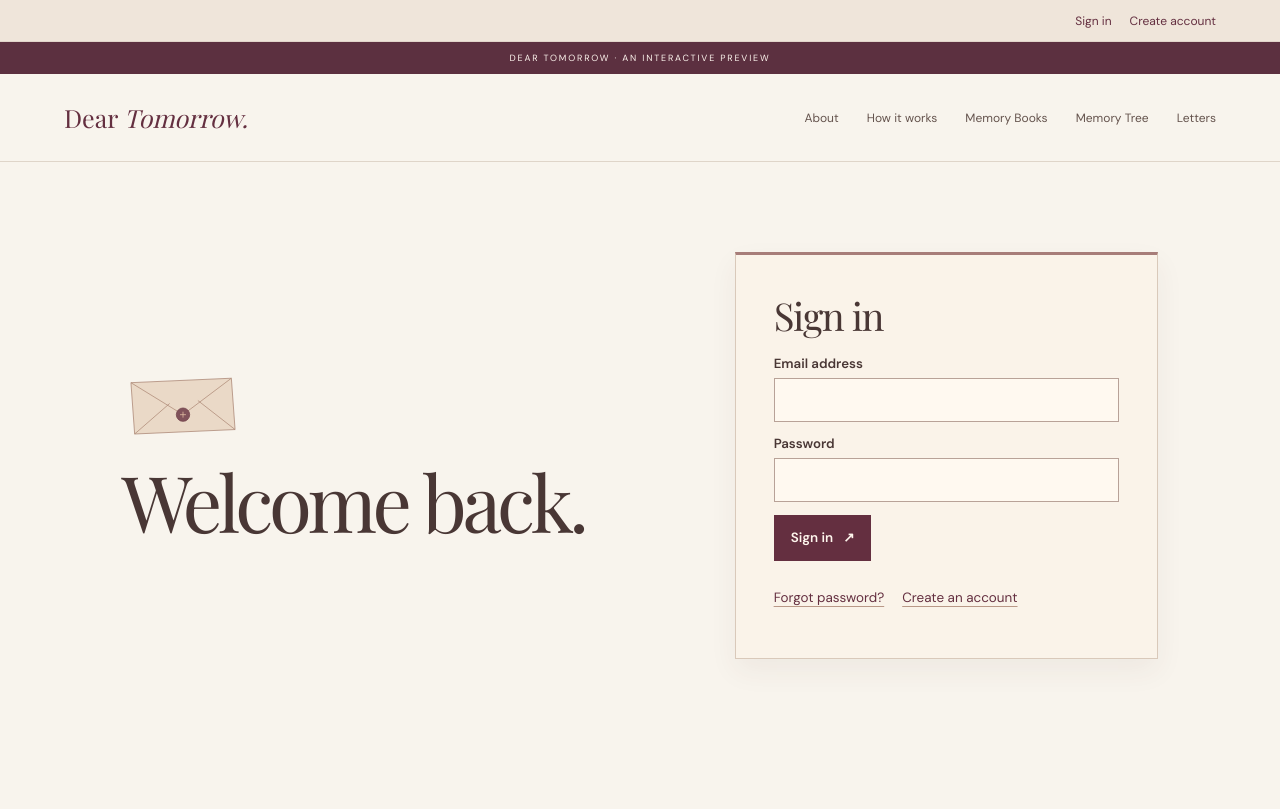
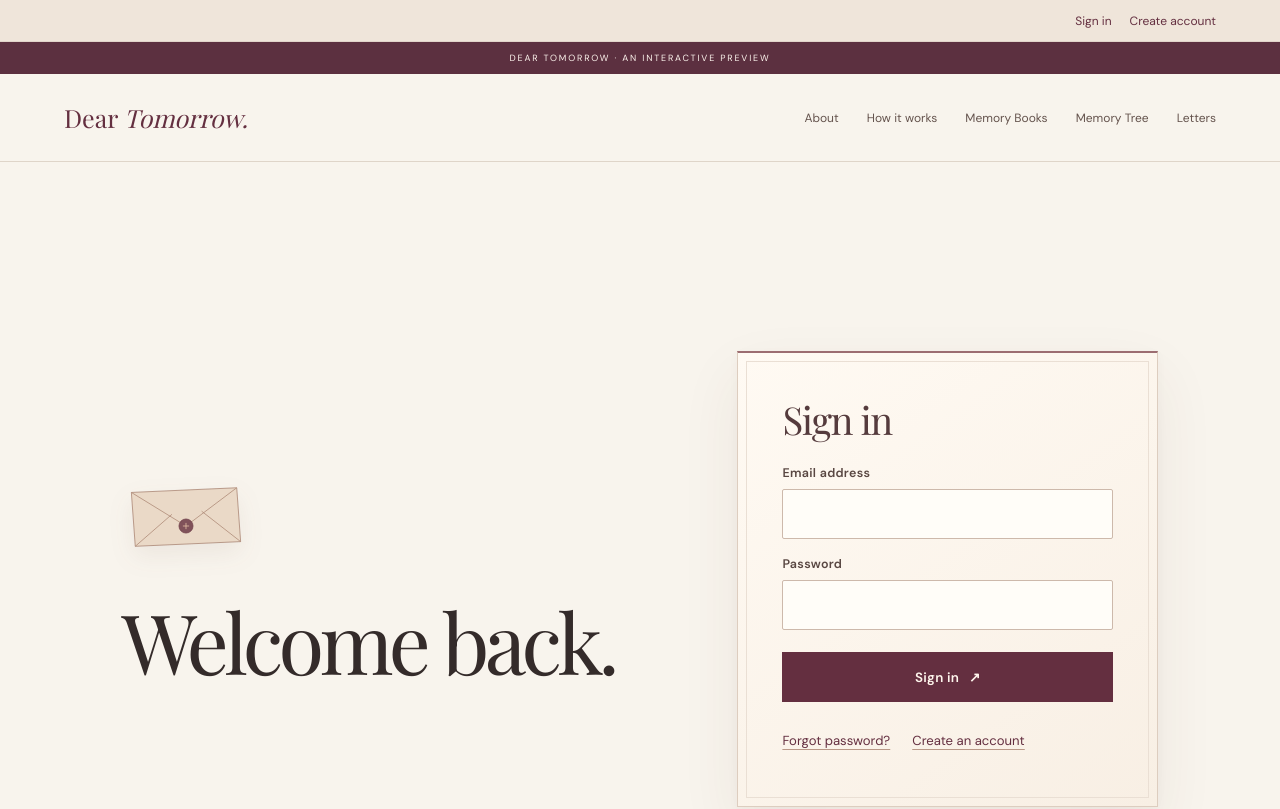
Before and after one commit to 3eebu/DearTomorrow, a Next.js app: page /login in a window 1280 px wide. Shown: the top 809 px of the page. Built offline with nearby package versions, Linux system fonts and the light colour scheme; no server answers; a web font is replaced by a local one.

Commit message:
Polish Dear Tomorrow account forms

```diff
--- a/src/app/accounts.css
+++ b/src/app/accounts.css
@@ -18,16 +18,32 @@
 .dt-account-secondary,.dt-account button.dt-account-link{display:inline-flex;align-items:center;min-height:44px;background:transparent;border:1px solid #baa397;color:var(--a-wine);padding:6px 13px;font-size:.83rem}
 .dt-account button.dt-account-link{border-color:transparent;text-decoration:underline;text-underline-offset:.25em;padding-inline:0}
 .dt-account .dt-account-primary:hover:not(:disabled){background:#794858}
-.dt-auth-layout{display:grid;grid-template-columns:minmax(0,1.05fr) minmax(0,.85fr);gap:clamp(26px,7vw,110px);align-items:center}
-.dt-auth-intro svg{display:block;margin-bottom:18px}
-.dt-auth-intro>p{margin-top:18px;max-width:40ch;font:1.1rem/1.65 var(--a-serif)}
-.dt-auth-letter{padding:clamp(20px,4vw,38px);background:#faf3e9;border:1px solid var(--a-line);border-top:3px solid #a77d79;box-shadow:0 12px 27px #51362b0f}
-.dt-auth-letter h2{margin-bottom:18px}
-.dt-account-form{display:grid;gap:13px;max-width:500px;margin:15px 0}
-.dt-account-form label{display:grid;gap:6px;font-size:.83rem;font-weight:600;color:var(--a-text)}
-.dt-account-form :is(input,textarea){min-height:44px;width:100%;min-width:0;border:1px solid #b8a298;border-radius:0;padding:8px 10px;background:#fff9f0;color:#382a2a;font:1rem/1.4 'DM Sans',sans-serif}
+.dt-auth-layout{display:grid;grid-template-columns:minmax(0,1fr) minmax(360px,.82fr);gap:clamp(36px,8vw,124px);align-items:center;max-width:1040px;margin-inline:auto;min-height:min(690px,calc(100svh - 145px))}
+.dt-auth-intro{position:relative;padding:clamp(18px,3vw,42px) 0}
+.dt-auth-intro:before{content:"";position:absolute;z-index:-1;inset:0 auto 0 -5vw;width:min(40vw,420px);background:radial-gradient(ellipse at 45% 50%,#f1e4d5a8,transparent 70%);pointer-events:none}
+.dt-auth-intro svg{display:block;width:clamp(96px,10vw,132px);height:auto;margin-bottom:clamp(25px,4vw,44px);filter:drop-shadow(0 10px 12px #61423b13)}
+.dt-auth-intro h1{max-width:10ch!important;font-size:clamp(3rem,6.5vw,5.8rem)!important;line-height:.99!important;letter-spacing:-.055em!important;color:#342b2a}
+.dt-auth-intro>p{margin-top:22px;max-width:35ch;font:clamp(1.05rem,1.6vw,1.28rem)/1.7 var(--a-serif);color:#765c55}
+.dt-auth-letter{position:relative;padding:clamp(25px,4vw,44px);background:linear-gradient(145deg,#fffaf3 0%,#f8efe4 100%);border:1px solid #ddcdbf;border-top:2px solid #9c6d71;box-shadow:0 24px 58px #51362b12,0 3px 10px #51362b08}
+.dt-auth-letter:after{content:"";position:absolute;inset:8px;pointer-events:none;border:1px solid #eadfd4}
+.dt-auth-letter>*{position:relative;z-index:1}
+.dt-auth-letter h2{margin-bottom:24px;font-size:clamp(1.55rem,2.7vw,2.05rem);letter-spacing:-.025em;color:#553b3d}
+.dt-account-form{display:grid;gap:17px;max-width:500px;margin:20px 0 12px}
+.dt-account-form label{display:grid;gap:8px;font-size:.78rem;font-weight:600;letter-spacing:.025em;color:#594742}
+.dt-account-form :is(input,textarea){min-height:50px;width:100%;min-width:0;border:1px solid #cdb9ab;border-radius:2px;padding:11px 13px;background:#fffdf8;color:#382a2a;font:1rem/1.4 'DM Sans',sans-serif;transition:border-color .18s ease,box-shadow .18s ease,background-color .18s ease}
+.dt-account-form :is(input,textarea)::placeholder{color:#a28d83}
+.dt-account-form :is(input,textarea):hover{border-color:#9f8176}
+.dt-account-form :is(input,textarea):focus-visible{outline:2px solid #80505e;outline-offset:2px;border-color:#80505e;background:#fffefa}
+.dt-account-form :is(input,textarea):user-invalid:not(:placeholder-shown){border-color:#a04f53;box-shadow:0 0 0 2px #a04f5314}
+.dt-account-form :is(input,textarea):disabled{background:#f0e8df;color:#88796f}
+.dt-account-form input:-webkit-autofill{-webkit-box-shadow:0 0 0 1000px #fffdf8 inset;-webkit-text-fill-color:#382a2a}
+.dt-account-form small{font-size:.77rem;letter-spacing:.01em}
+.dt-account-form .dt-account-primary{width:100%;min-height:50px;margin-top:5px;letter-spacing:.015em;transition:background-color .18s ease,transform .18s ease,box-shadow .18s ease}
+.dt-account-form .dt-account-primary:hover:not(:disabled){transform:translateY(-1px);box-shadow:0 7px 16px #642f4022}
+.dt-account-form .dt-account-primary:disabled{opacity:.55}
+.dt-auth-letter .dt-account-notice{padding:12px 14px;border-left-width:3px}
 .dt-account-form small,.dt-account-list small{color:var(--a-muted);font-size:.82rem}
-.dt-account-actions{display:flex;align-items:center;gap:8px 18px;flex-wrap:wrap;margin-top:12px;font-size:.84rem}
+.dt-account-actions{display:flex;align-items:center;gap:7px 22px;flex-wrap:wrap;margin-top:16px;font-size:.82rem}
 .dt-account-actions a{min-height:44px;display:inline-flex;align-items:center}
 .dt-account .dt-account-notice{border-left:2px solid #ae8571;background:#efe4d7;padding:9px 11px;font-size:.86rem;margin:10px 0}
 .dt-account-heading{margin-bottom:30px}
@@ -58,6 +74,6 @@
 .dt-account-sr{position:absolute;width:1px;height:1px;padding:0;margin:-1px;overflow:hidden;clip-path:inset(50%);white-space:nowrap;border:0}
 .dt-account-danger summary{color:var(--a-wine);padding:10px 0;cursor:pointer}
 .dt-cloud-content[hidden]{display:none!important}
-@media(max-width:740px){.dt-auth-layout{grid-template-columns:1fr;gap:25px}.dt-auth-intro svg{width:80px;height:auto;margin-bottom:10px}}
-@media(max-width:540px){.dt-account-grid{grid-template-columns:1fr;gap:8px}.dt-account-nav{gap:12px;padding-inline:17px}.dt-account-heading{margin-bottom:20px}}
+@media(max-width:740px){.dt-account:has(.dt-auth-layout){padding-top:clamp(34px,8vw,62px);padding-bottom:clamp(38px,9vw,70px)}.dt-auth-layout{grid-template-columns:1fr;gap:26px;min-height:0;max-width:540px}.dt-auth-intro{padding:0}.dt-auth-intro:before{inset:-24px -20px auto;height:220px;width:auto;background:radial-gradient(ellipse at 35% 15%,#efe0d2a6,transparent 70%)}.dt-auth-intro svg{width:86px;margin-bottom:19px}.dt-auth-intro h1{max-width:12ch!important;font-size:clamp(2.8rem,10vw,4.4rem)!important}.dt-auth-intro>p{margin-top:13px}.dt-auth-letter{padding:clamp(24px,6vw,36px)}}
+@media(max-width:540px){.dt-account-grid{grid-template-columns:1fr;gap:8px}.dt-account-nav{gap:12px;padding-inline:17px}.dt-account-heading{margin-bottom:20px}.dt-auth-layout{gap:22px}.dt-auth-letter h2{margin-bottom:20px}.dt-account-form{gap:15px}.dt-account-form :is(input,textarea){min-height:48px}.dt-account-actions{gap:4px 18px}}
 @media(prefers-reduced-motion:reduce){.dt-account-pair path{animation:none}}
```
